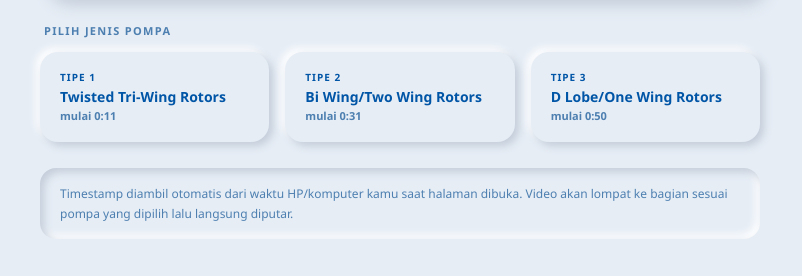
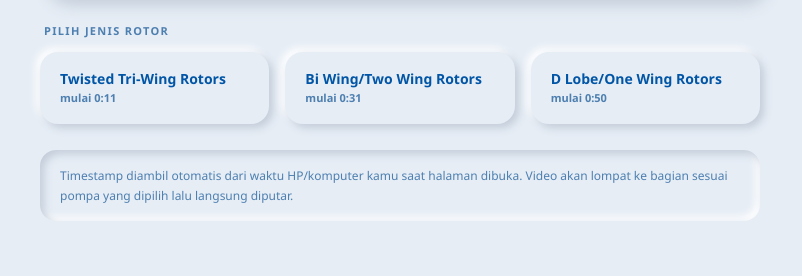
Before and after one commit to microphonedcalbert-collab/Lobe-Pump-Fristam, a plain HTML site: page index.html in a window 1280 px wide. Shown: the part 612-888 px from the top of the page, without its empty margins (240-1042 px from the left). Drawn offline with Linux system fonts and the light colour scheme.

Commit message:
Update index.html

```diff
--- a/index.html
+++ b/index.html
@@ -209,14 +209,6 @@
     color: #fff;
     box-shadow: none;
   }
-  .pump-code{
-    font-size: 10px;
-    color: var(--accent);
-    letter-spacing: 0.1em;
-    font-weight:800;
-    display:block;
-    margin-bottom: 4px;
-  }
   .pump-name{
     font-size: 14px;
     font-weight: 700;
@@ -276,7 +268,7 @@
   </div>
 
   <div class="picker">
-    <div class="picker-label">Pilih jenis pompa</div>
+    <div class="picker-label">Pilih jenis rotor</div>
     <div class="btn-grid" id="btnGrid">
       <!-- tombol dibuat otomatis lewat JS dari data PUMPS di bawah -->
     </div>
@@ -297,17 +289,14 @@
   // 2) Atur timestamp mulai (dalam DETIK) untuk tiap pompa di bawah ini
   const PUMPS = [
     {
-      code: "TIPE 1",
       name: "Twisted Tri-Wing Rotors",
       startSeconds: 11      // <-- ganti sesuai detik ke berapa di video
     },
     {
-      code: "TIPE 2",
       name: "Bi Wing/Two Wing Rotors",
       startSeconds: 31     // <-- ganti sesuai detik ke berapa di video
     },
     {
-      code: "TIPE 3",
       name: "D Lobe/One Wing Rotors",
       startSeconds: 50    // <-- ganti sesuai detik ke berapa di video
     }
@@ -331,7 +320,6 @@
     const btn = document.createElement('button');
     btn.className = 'pump-btn raised-sm';
     btn.innerHTML = `
-      <span class="pump-code">${pump.code}</span>
       <span class="pump-name">${pump.name}</span>
       <span class="pump-time">mulai ${formatTime(pump.startSeconds)}</span>
     `;
```
